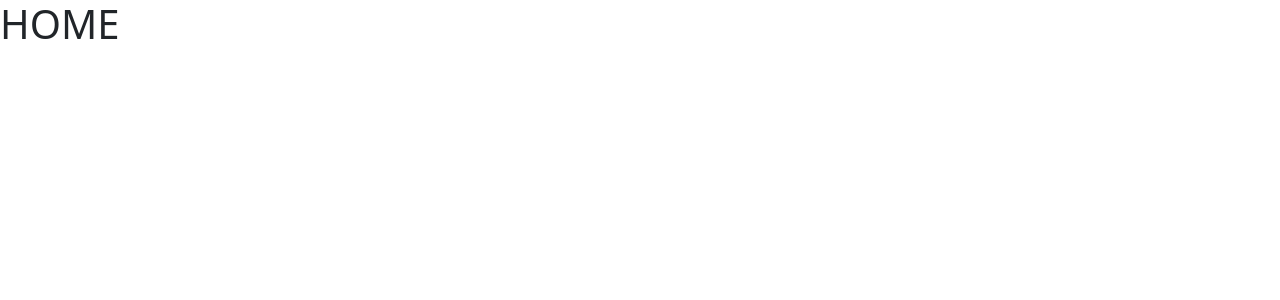
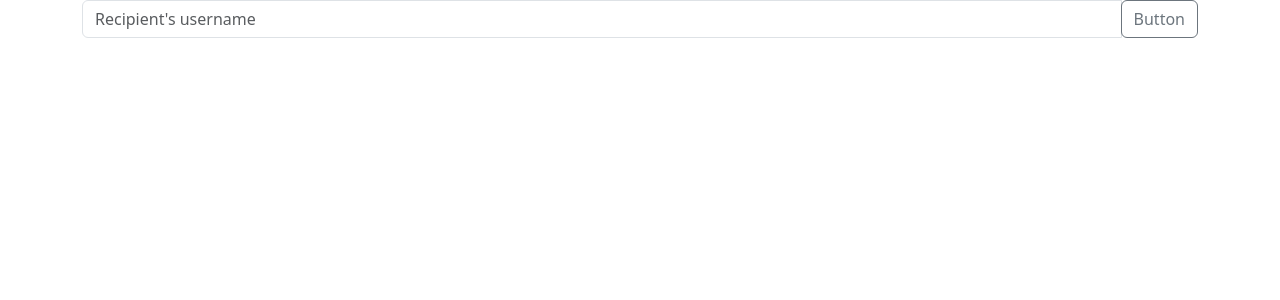
Before and after one commit to MuhammadSabtainJatt/Food-recipe, a React (Create React App) app: page / in a window 1280 px wide. Shown: the top 300 px of the page. Built offline with nearby package versions, Linux system fonts and the light colour scheme.

Commit message:
Tweaks in App.js

```diff
--- a/src/App.jsx
+++ b/src/App.jsx
@@ -1,14 +1,49 @@
+import React, { useEffect, useState } from 'react';
 import '../node_modules/bootstrap/dist/js/bootstrap.bundle'
 import './App.scss';
 
-function App() {
+function MealSearch() {
+  const [searchTerm, setSearchTerm] = useState('');
+  const [meals, setMeals] = useState([]);
+  const [error, setError] = useState(null);
+
+  const handleInputChange = (e) => {
+    setSearchTerm(e.target.value);
+
+    handleSearch(searchTerm)
+  };
+  const handleSearch = async () => {
+    try {
+      const response = await fetch(`https://www.themealdb.com/api/json/v1/1/search.php?s=${searchTerm}`);
+      if (!response.ok) {
+        throw new Error('Failed to fetch meals');
+      }
+      const data = await response.json();
+      setMeals(data.meals || []);
+      console.log(meals)
+      setError(null);
+    } catch (error) {
+      setError(error.message);
+
+    }
+  };
+
   return (
     <>
-    <h1>
-      HOME
-    </h1>
+      <div className="container">
+        <div className="row">
+          <div className="col">
+            <div class="input-group mb-3">
+              <input type="text" class="form-control" placeholder="Recipient's username" aria-label="Recipient's username" aria-describedby="basic-addon2" />
+              <div class="input-group-append">
+                <button class="btn btn-outline-secondary" type="button">Button</button>
+              </div>
+            </div>
+          </div>
+        </div>
+      </div>
     </>
   );
 }
 
-export default App;
+export default MealSearch;
--- a/src/App.scss
+++ b/src/App.scss
@@ -1 +1,8 @@
 @import './scss/bootstrap';
+
+button input{
+    width: 600px;
+    height: 50px;
+    border-radius: 50px;
+    padding: 20px;
+}
```
